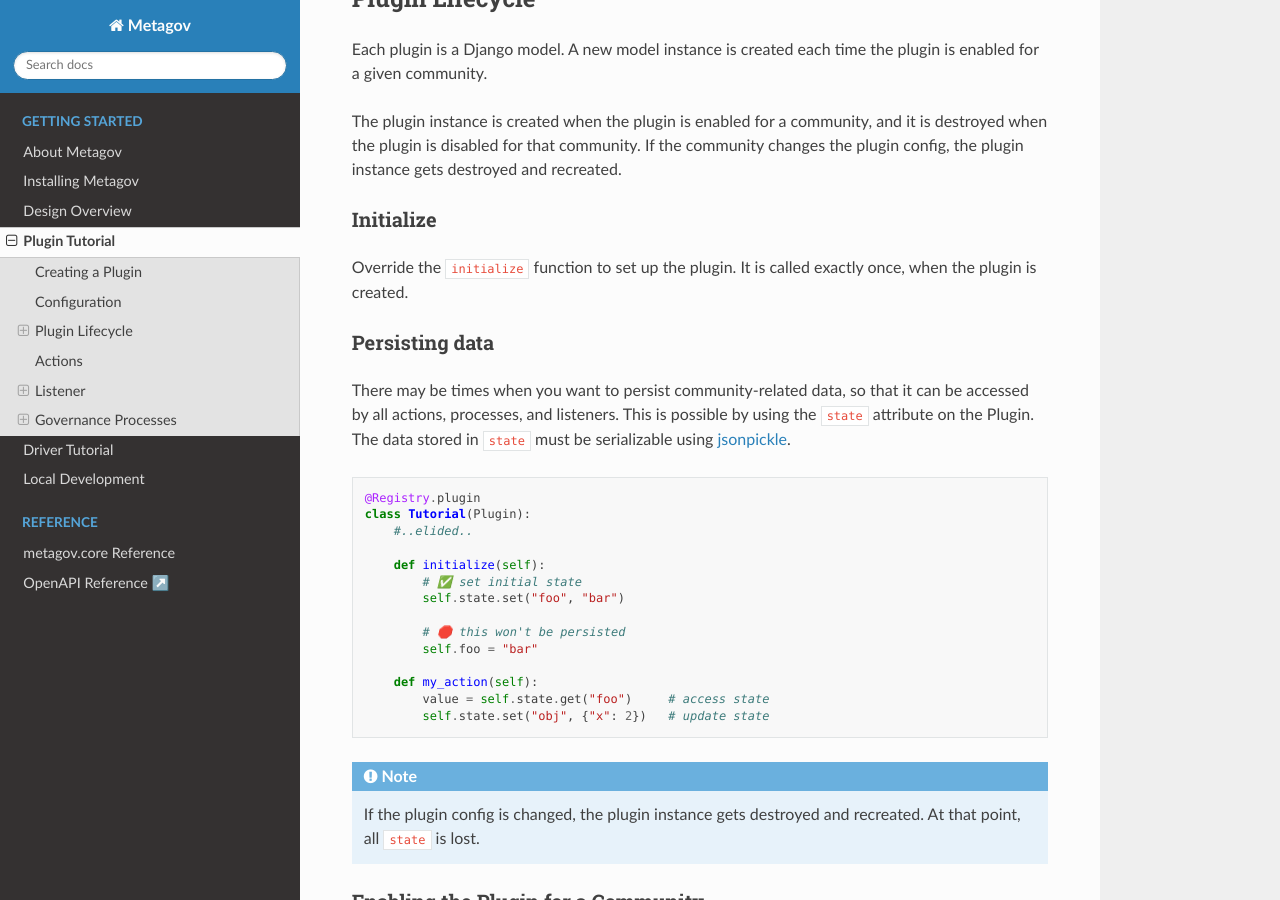
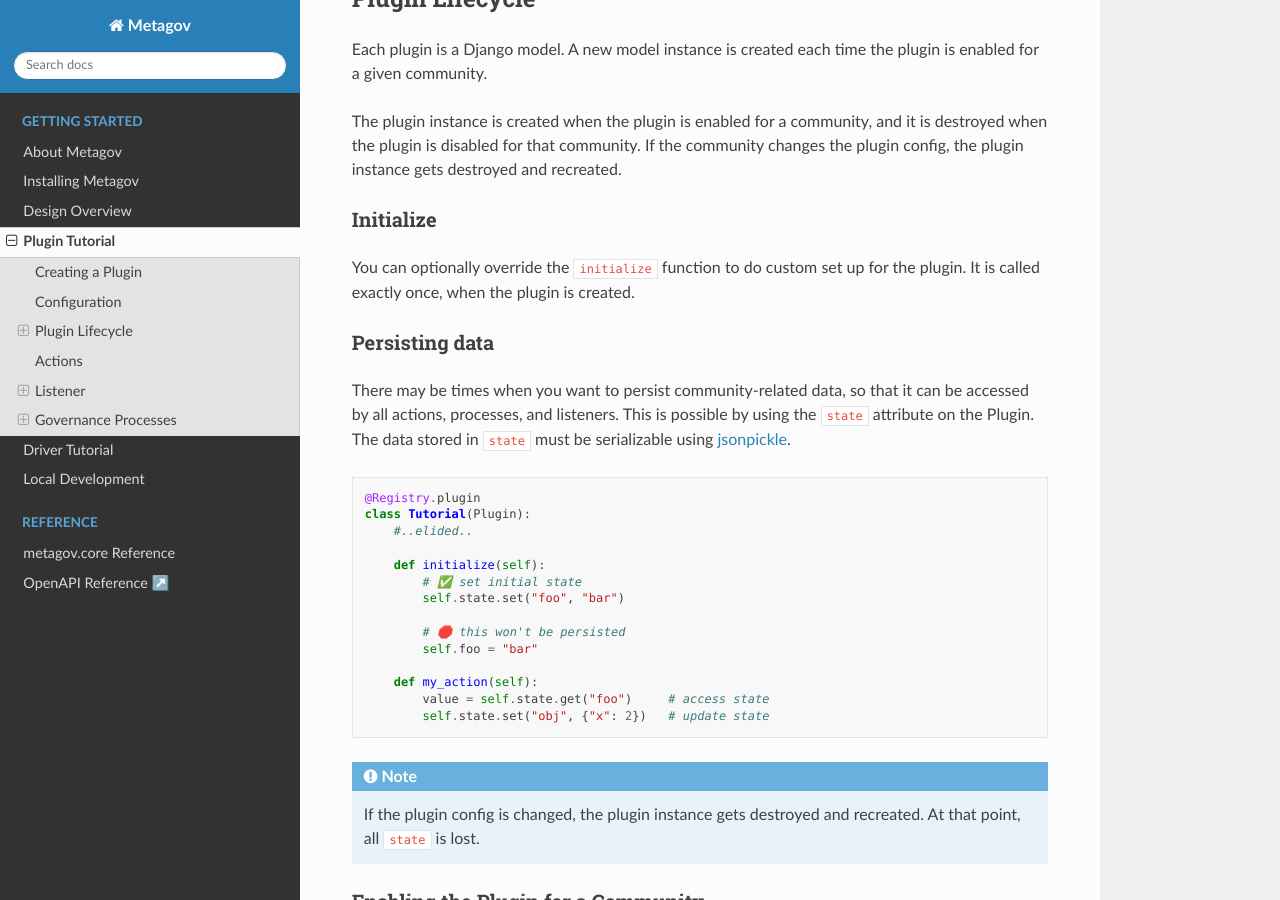
Before and after one commit to metagov/gateway, a Sphinx documentation site: the page built from docs/plugin_tutorial.rst, in a window 1280 px wide and 900 px high, scrolled down 1685 px. Built offline with Sphinx 7.4.7 and the Read the Docs theme 2.0.0, drawn with Linux system fonts in a browser that asks for light colours.

Commit message:
Make clear override initialize is optional

```diff
--- a/docs/plugin_tutorial.rst
+++ b/docs/plugin_tutorial.rst
@@ -83,8 +83,7 @@ If the community changes the plugin config, the plugin instance gets destroyed a
 Initialize
 ^^^^^^^^^^
 
-Override the ``initialize`` function to set up the plugin. It is called exactly once, when the plugin is created.
-
+You can optionally override the ``initialize`` function to do custom set up for the plugin. It is called exactly once, when the plugin is created.
 
 Persisting data
 ^^^^^^^^^^^^^^^
```
